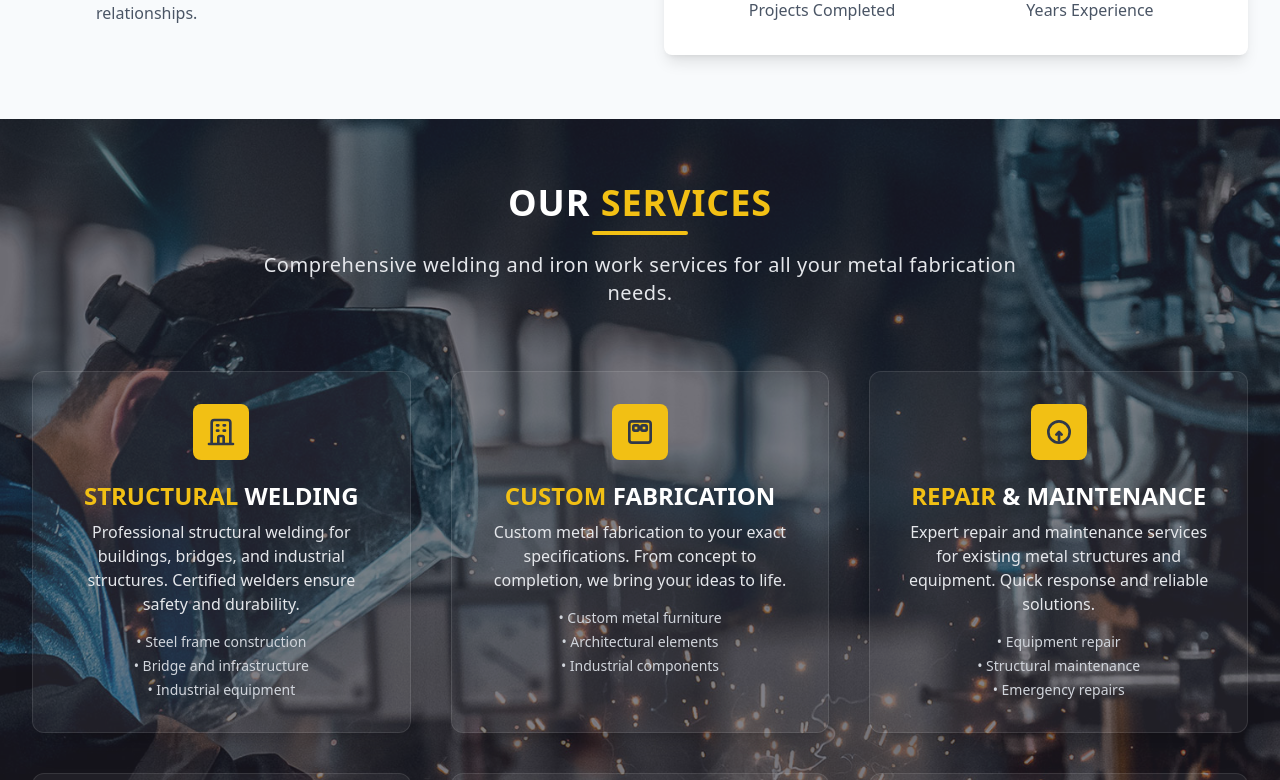
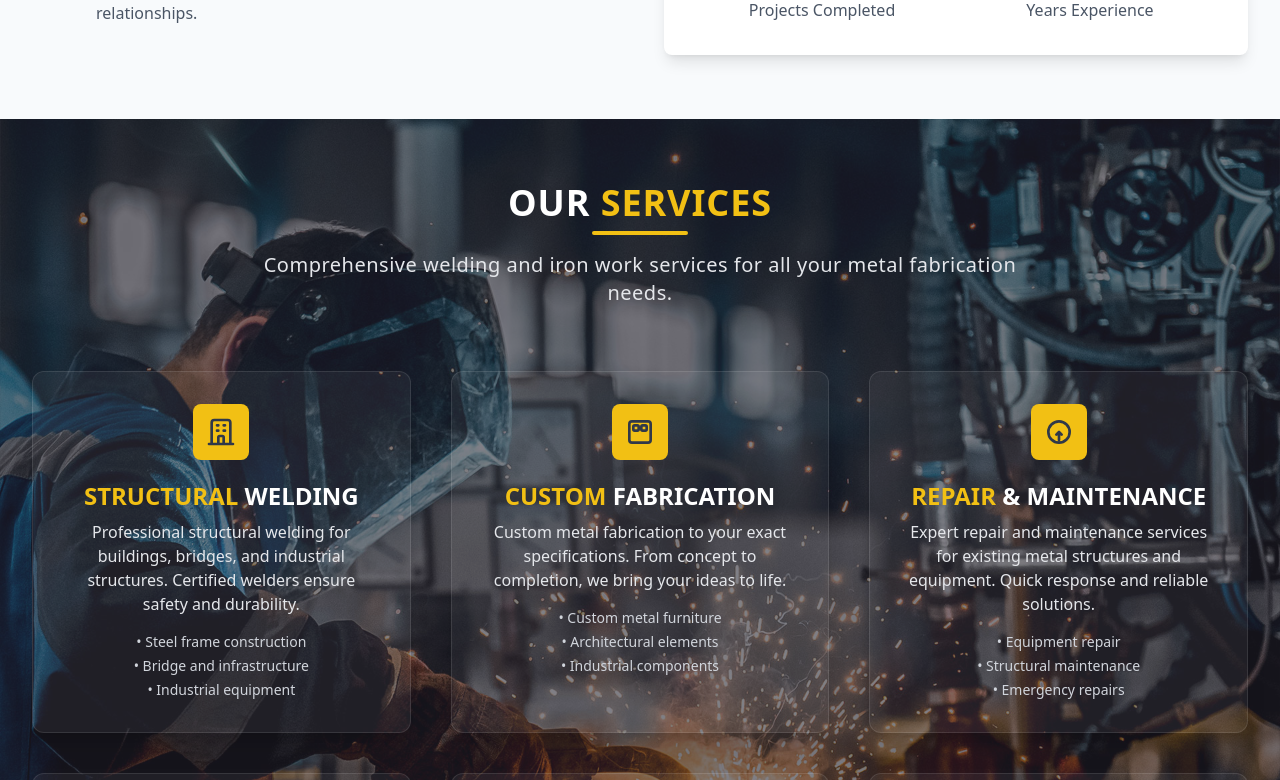
Before and after one commit to codelife123/ws1, a Next.js app: page / in a window 1280 px wide. Shown: the part 1360-2140 px from the top of the page. Built offline with nearby package versions, Linux system fonts and the light colour scheme.

Commit message:
Adds background attachment to page section style.

```diff
--- a/app/page.js
+++ b/app/page.js
@@ -136,6 +136,7 @@ export default function Home() {
         className="section-padding relative"
         style={{
           background: 'url(/service-bg.jpg) center/cover no-repeat',
+          backgroundAttachment: 'fixed',
           position: 'relative',
           overflow: 'hidden',
         }}
```
